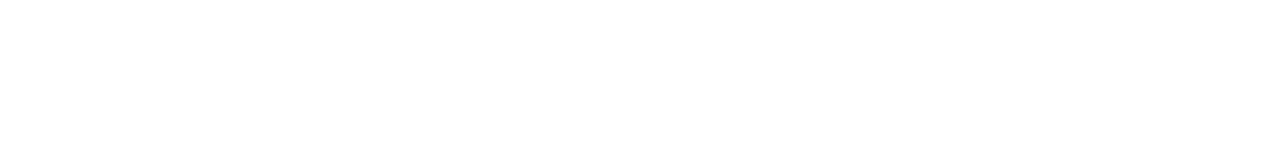
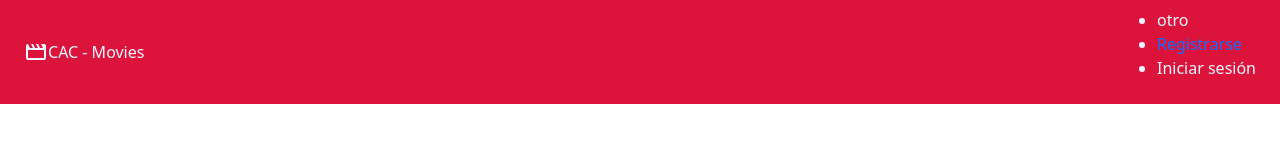
Before and after one commit to ElNuevoAprendiz/FinalIntegradorFrontEnd, a plain HTML site: page index.html in a window 1280 px wide. Drawn offline with nearby package versions, Linux system fonts and the light colour scheme.

Commit message:
Se modifica el nav y la clase Style.css

```diff
--- a/index.html
+++ b/index.html
@@ -8,13 +8,32 @@
     <!-- Bootstrap -->
     <link href="https://cdn.jsdelivr.net/npm/bootstrap@5.3.3/dist/css/bootstrap.min.css" rel="stylesheet" integrity="sha384-QWTKZyjpPEjISv5WaRU9OFeRpok6YctnYmDr5pNlyT2bRjXh0JMhjY6hW+ALEwIH" crossorigin="anonymous">
 
+    <!-- google icons -->
+    <link rel="stylesheet" href="https://fonts.googleapis.com/css2?family=Material+Symbols+Outlined:opsz,wght,FILL,GRAD@20..48,100..700,0..1,-50..200" />
+
     <!-- Css Propio -->
     <link rel="stylesheet" href="style.css">
 
 </head>
 <body>
     <header>
-        <nav>
+        <nav  class="d-flex justify-content-between px-4 py-2">
+            <div class="d-flex align-items-center">
+                <!-- Icono a la izquierda del menu -->
+                <span class="material-symbols-outlined ">
+                    movie
+                </span>
+                <span>
+                    CAC - Movies
+                </span>
+            </div>
+            <div class="links">
+                <ul>
+                    <li><a href=""></a>otro</li>
+                    <li><a href="">Registrarse</a></li>
+                    <li><a href=""></a>Iniciar sesión</li>
+                </ul>
+            </div>
 
         </nav>
 
--- a/style.css
+++ b/style.css
@@ -1,6 +1,10 @@
-.nav{
-    display:flex;
-    justify-content: space-between;
-    align-items: center;
+nav{
+   background-color: crimson;
+   color: aliceblue;
+}
 
+.links a{
+    text-decoration: none;
 }
+
+.link li{}
```
